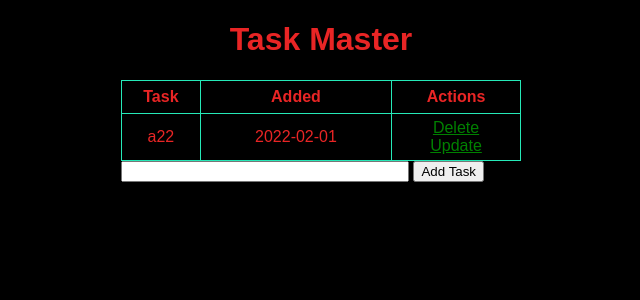
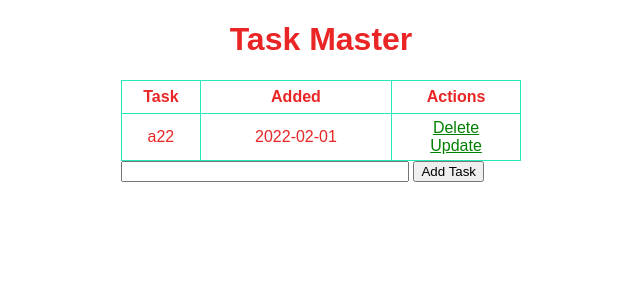
Before and after one commit to nairadi/FlaskTutorial, a Flask app: page / in a window 1280 px wide. Shown: the top 300 px of the page, without its empty margins (319-959 px from the left). Run offline with Flask 2, Linux system fonts and the light colour scheme; data comes from the database, SQL or seed files in the repository.

Commit message:
Testing colour change

```diff
--- a/static/css/main.css
+++ b/static/css/main.css
@@ -1,7 +1,7 @@
 body, html {
     margin: 0;
     font-family: sans-serif;
-    background-color: rgb(0, 0, 0);
+    background-color: rgb(255, 255, 255);
     color:rgb(233, 37, 37)
 }
 
```
